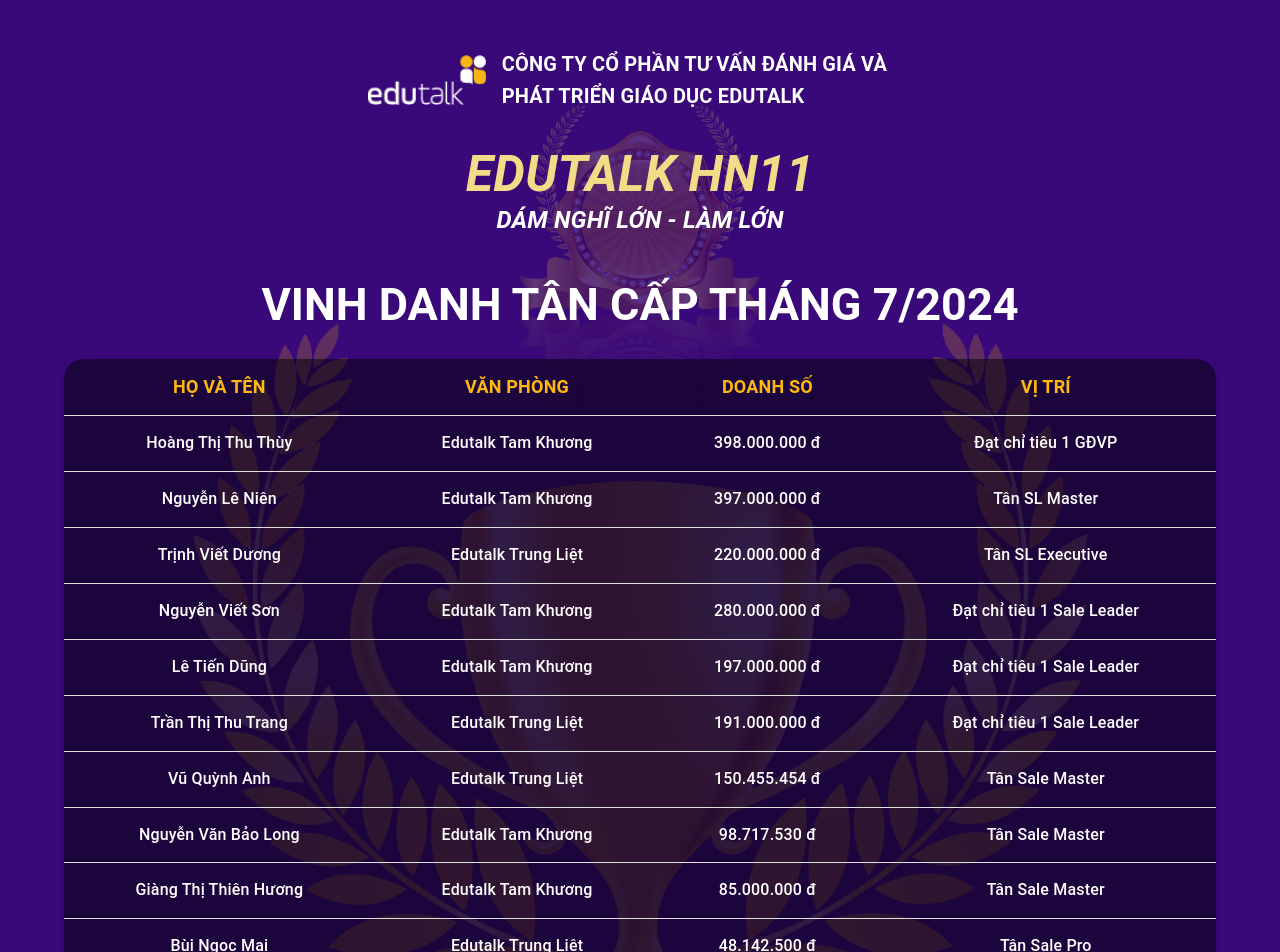
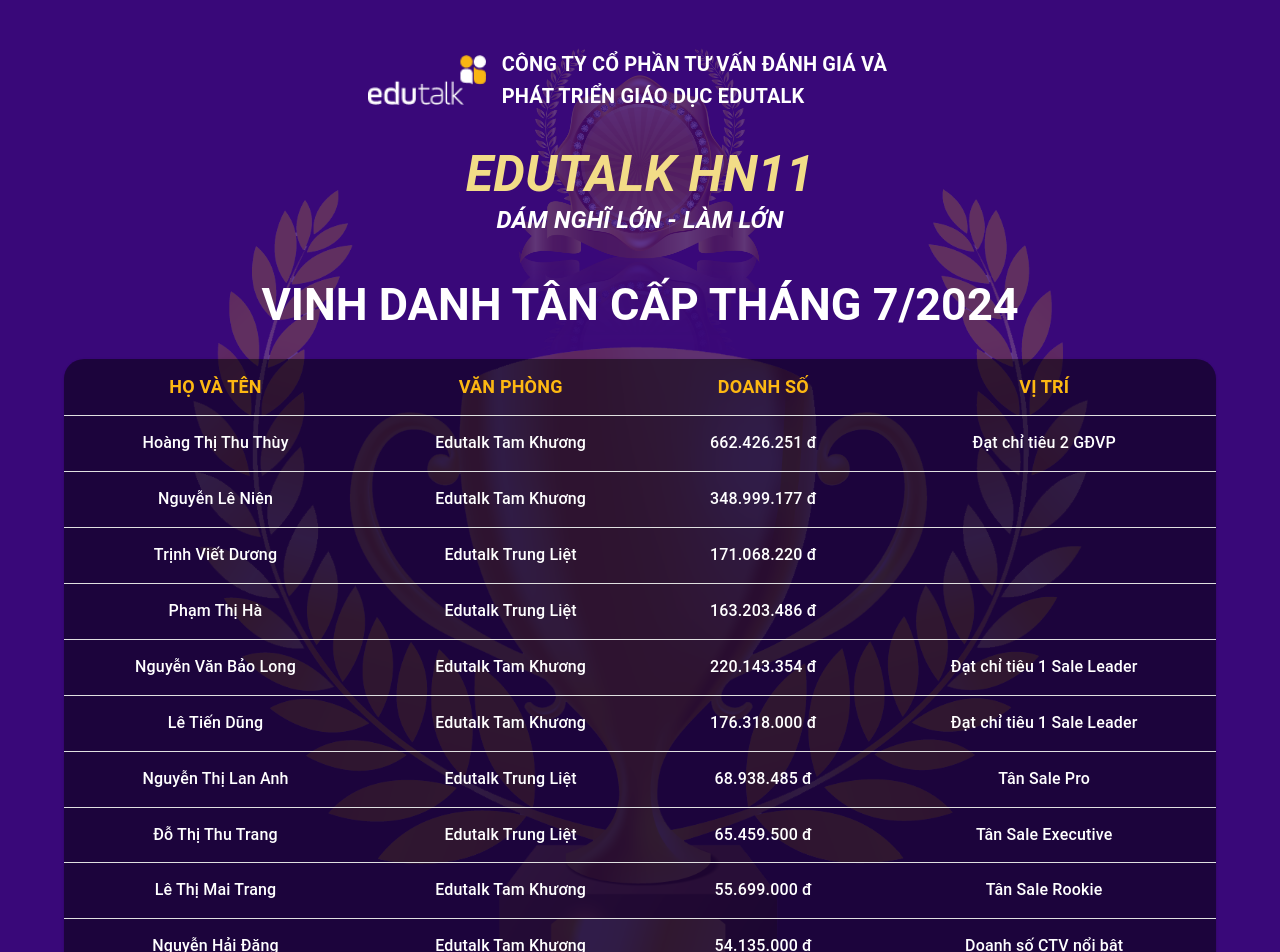
Before and after one commit to thuhieutryhard/edutalk_th, a React (Create React App) app: page / in a window 1280 px wide. Shown: the top 952 px of the page. Built offline with nearby package versions, Linux system fonts and the light colour scheme.

Commit message:
Update data.js

```diff
--- a/src/data.js
+++ b/src/data.js
@@ -2,85 +2,61 @@
     {
       name: "Hoàng Thị Thu Thùy",
       office: "Edutalk Tam Khương",
-      revenue: "398.000.000 đ",
-      position: "Đạt chỉ tiêu 1 GĐVP",
+      revenue: "662.426.251 đ",
+      position: "Đạt chỉ tiêu 2 GĐVP",
     },
     {
       name: "Nguyễn Lê Niên",
       office: "Edutalk Tam Khương",
-      revenue: "397.000.000 đ",
-      position: "Tân SL Master",
+      revenue: "348.999.177 đ",
+      position: "",
     },
     {
       name: "Trịnh Viết Dương",
       office: "Edutalk Trung Liệt",
-      revenue: "220.000.000 đ",
-      position: "Tân SL Executive",
+      revenue: "171.068.220 đ",
+      position: "",
     },
     {
-      name: "Nguyễn Viết Sơn",
+      name: "Phạm Thị Hà",
+      office: "Edutalk Trung Liệt",
+      revenue: "163.203.486 đ",
+      position: "",
+    },
+    {
+      name: "Nguyễn Văn Bảo Long",
       office: "Edutalk Tam Khương",
-      revenue: "280.000.000 đ",
+      revenue: "220.143.354 đ",
       position: "Đạt chỉ tiêu 1 Sale Leader",
     },
     {
       name: "Lê Tiến Dũng",
       office: "Edutalk Tam Khương",
-      revenue: "197.000.000 đ",
+      revenue: "176.318.000 đ",
       position: "Đạt chỉ tiêu 1 Sale Leader",
     },
     {
-      name: "Trần Thị Thu Trang",
+      name: "Nguyễn Thị Lan Anh",
       office: "Edutalk Trung Liệt",
-      revenue: "191.000.000 đ",
-      position: "Đạt chỉ tiêu 1 Sale Leader",
-    },
-    {
-      name: "Vũ Quỳnh Anh",
-      office: "Edutalk Trung Liệt",
-      revenue: "150.455.454 đ",
-      position: "Tân Sale Master",
-    },
-    {
-      name: "Nguyễn Văn Bảo Long",
-      office: "Edutalk Tam Khương",
-      revenue: "98.717.530 đ",
-      position: "Tân Sale Master",
-    },
-    {
-      name: "Giàng Thị Thiên Hương",
-      office: "Edutalk Tam Khương",
-      revenue: "85.000.000 đ",
-      position: "Tân Sale Master",
-    },
-    {
-      name: "Bùi Ngọc Mai",
-      office: "Edutalk Trung Liệt",
-      revenue: "48.142.500 đ",
+      revenue: "68.938.485 đ",
       position: "Tân Sale Pro",
     },
     {
-      name: "Nguyễn Lan Anh",
+      name: "Đỗ Thị Thu Trang",
       office: "Edutalk Trung Liệt",
-      revenue: "65.323.125 đ",
+      revenue: "65.459.500 đ",
       position: "Tân Sale Executive",
     },
     {
-      name: "Trịnh Thị Vân Anh",
+      name: "Lê Thị Mai Trang",
       office: "Edutalk Tam Khương",
-      revenue: "80.000.000 đ",
-      position: "Tân Sale Executive",
+      revenue: "55.699.000 đ",
+      position: "Tân Sale Rookie",
     },
     {
       name: "Nguyễn Hải Đăng",
       office: "Edutalk Tam Khương",
-      revenue: "154.000.000 đ",
-      position: "CTV xuất sắc nhất",
-    },
-    {
-      name: "Nguyễn Minh Phương",
-      office: "Edutalk Tam Khương",
-      revenue: "65.000.000 đ",
-      position: "Tân Sale Executive",
+      revenue: "54.135.000 đ",
+      position: "Doanh số CTV nổi bật",
     },
   ];
```
